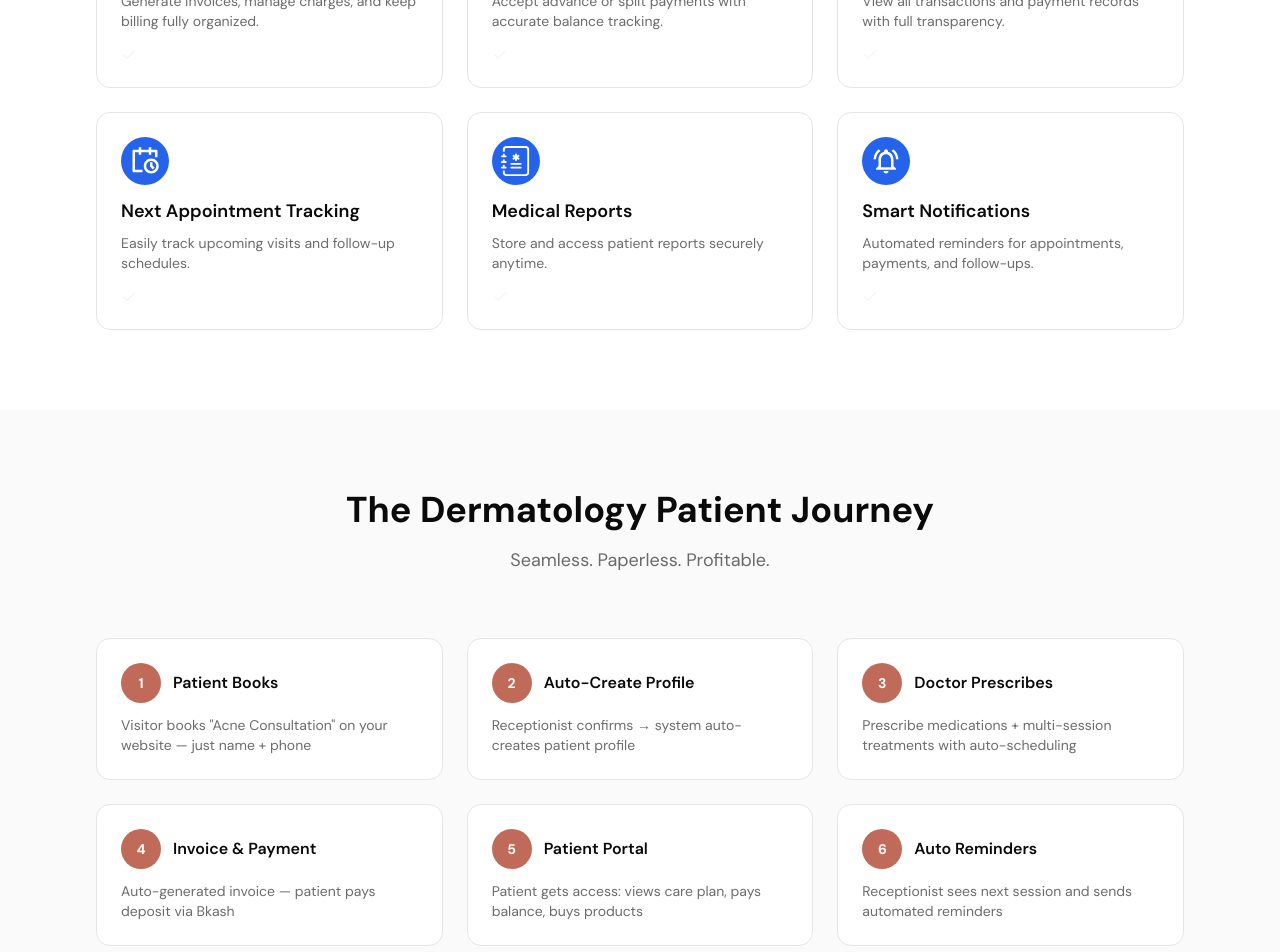
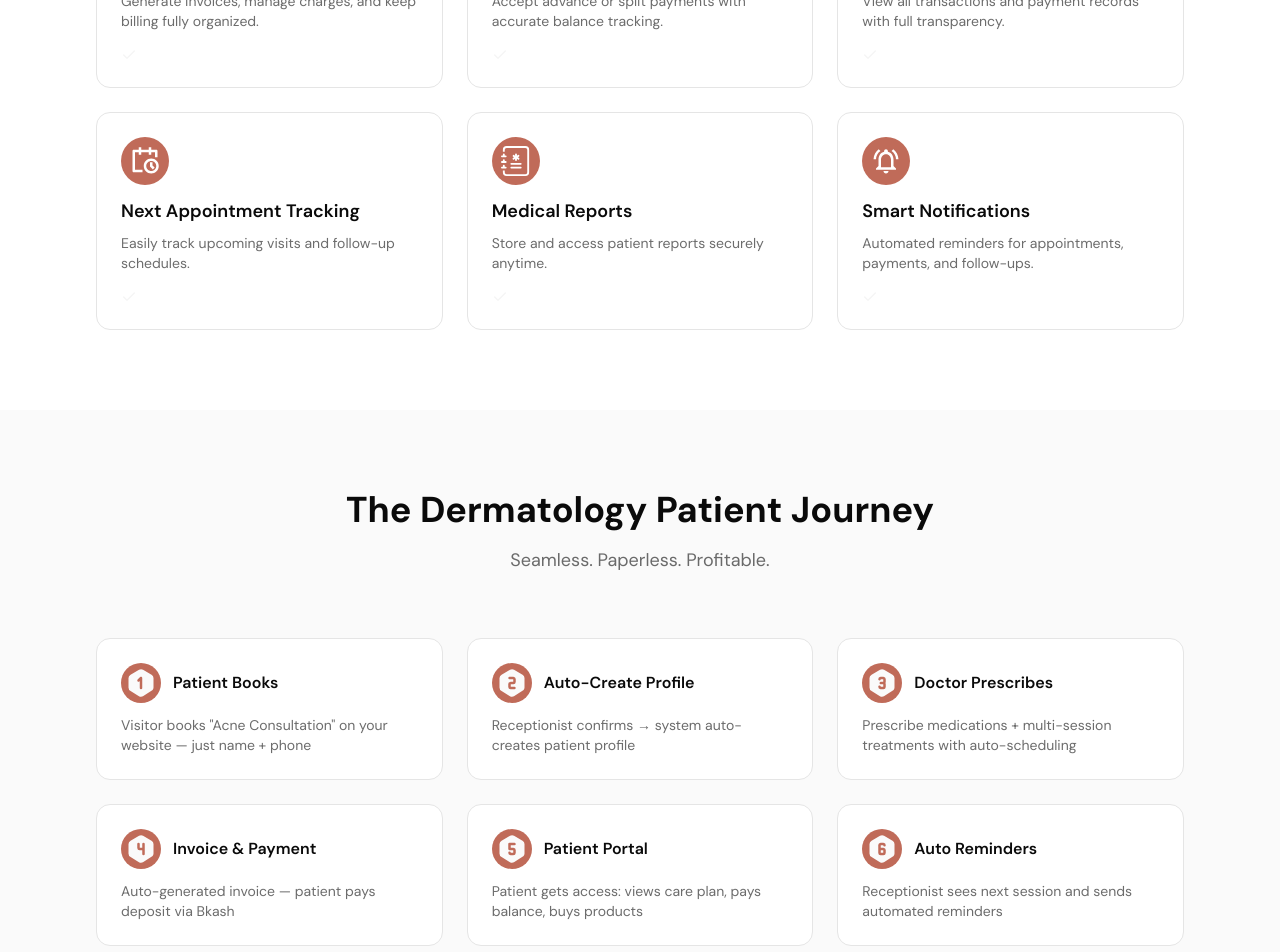
Before and after one commit to Mamun-Miah/derma-care-website-saas, a Next.js app: page / in a window 1280 px wide. Shown: the part 1400-2352 px from the top of the page. Built offline with nearby package versions, Linux system fonts and the light colour scheme.

Commit message:
card modified

```diff
--- a/components/features.tsx
+++ b/components/features.tsx
@@ -82,9 +82,9 @@ export default function Features() {
           {features.map((feature, idx) => (
             <div
               key={idx}
-              className="rounded-xl border border-border bg-card p-6 hover:shadow-lg transition duration-300 hover:bg-[#6dadfc]"
+              className="rounded-xl border border-border bg-card p-6 hover:shadow-lg transition duration-300 hover:bg-[#FDEDEB]"
             >
-              <div className="text-3xl mb-3 bg-[#2563EB] text-white w-12 h-12 rounded-full flex items-center justify-center">
+              <div className="text-3xl mb-3 bg-[#C06B59] text-white w-12 h-12 rounded-full flex items-center justify-center">
                 {feature.icon}
               </div>
               <h3 className="text-lg font-semibold text-foreground mb-2">
--- a/components/journey.tsx
+++ b/components/journey.tsx
@@ -1,53 +1,71 @@
+import {
+  TbHexagonNumber1Filled,
+  TbHexagonNumber2Filled,
+  TbHexagonNumber3Filled,
+  TbHexagonNumber4Filled,
+  TbHexagonNumber5Filled,
+  TbHexagonNumber6Filled,
+} from "react-icons/tb";
+
 const steps = [
   {
-    number: 1,
+    icon: <TbHexagonNumber1Filled />,
     title: "Patient Books",
-    description: 'Visitor books "Acne Consultation" on your website — just name + phone',
+    description:
+      'Visitor books "Acne Consultation" on your website — just name + phone',
   },
   {
-    number: 2,
+    icon: <TbHexagonNumber2Filled />,
     title: "Auto-Create Profile",
     description: "Receptionist confirms → system auto-creates patient profile",
   },
   {
-    number: 3,
+    icon: <TbHexagonNumber3Filled />,
     title: "Doctor Prescribes",
-    description: "Prescribe medications + multi-session treatments with auto-scheduling",
+    description:
+      "Prescribe medications + multi-session treatments with auto-scheduling",
   },
   {
-    number: 4,
+    icon: <TbHexagonNumber4Filled />,
     title: "Invoice & Payment",
     description: "Auto-generated invoice — patient pays deposit via Bkash",
   },
   {
-    number: 5,
+    icon: <TbHexagonNumber5Filled />,
     title: "Patient Portal",
-    description: "Patient gets access: views care plan, pays balance, buys products",
+    description:
+      "Patient gets access: views care plan, pays balance, buys products",
   },
   {
-    number: 6,
+    icon: <TbHexagonNumber6Filled />,
     title: "Auto Reminders",
     description: "Receptionist sees next session and sends automated reminders",
   },
-]
+];
 
 export default function Journey() {
   return (
     <section className="py-20 sm:py-20 bg-muted/50 ">
       <div className="mx-auto max-w-6xl px-4 sm:px-6 lg:px-8">
         <div className="text-center space-y-4 mb-16">
-          <h2 className="text-3xl sm:text-4xl font-bold text-foreground">The Dermatology Patient Journey</h2>
-          <p className="text-lg text-foreground/60">Seamless. Paperless. Profitable.</p>
+          <h2 className="text-3xl sm:text-4xl font-bold text-foreground">
+            The Dermatology Patient Journey
+          </h2>
+          <p className="text-lg text-foreground/60">
+            Seamless. Paperless. Profitable.
+          </p>
         </div>
         <div className="grid gap-6 md:grid-cols-2 lg:grid-cols-3">
-          {steps.map((step) => (
-            <div key={step.number} className="relative">
+          {steps.map((step, i) => (
+            <div key={i} className="relative">
               <div className="rounded-xl border border-border bg-card p-6">
                 <div className="flex items-center gap-3 mb-3">
-                  <div className="flex h-10 w-10 items-center justify-center rounded-full bg-primary-theme text-primary-foreground font-bold text-sm">
-                    {step.number}
+                  <div className="flex h-10 w-10 items-center justify-center rounded-full bg-primary-theme text-primary-foreground font-bold text-3xl">
+                    {step.icon}
                   </div>
-                  <h3 className="font-semibold text-foreground">{step.title}</h3>
+                  <h3 className="font-semibold text-foreground">
+                    {step.title}
+                  </h3>
                 </div>
                 <p className="text-sm text-foreground/60">{step.description}</p>
               </div>
@@ -56,5 +74,5 @@ export default function Journey() {
         </div>
       </div>
     </section>
-  )
+  );
 }
```
